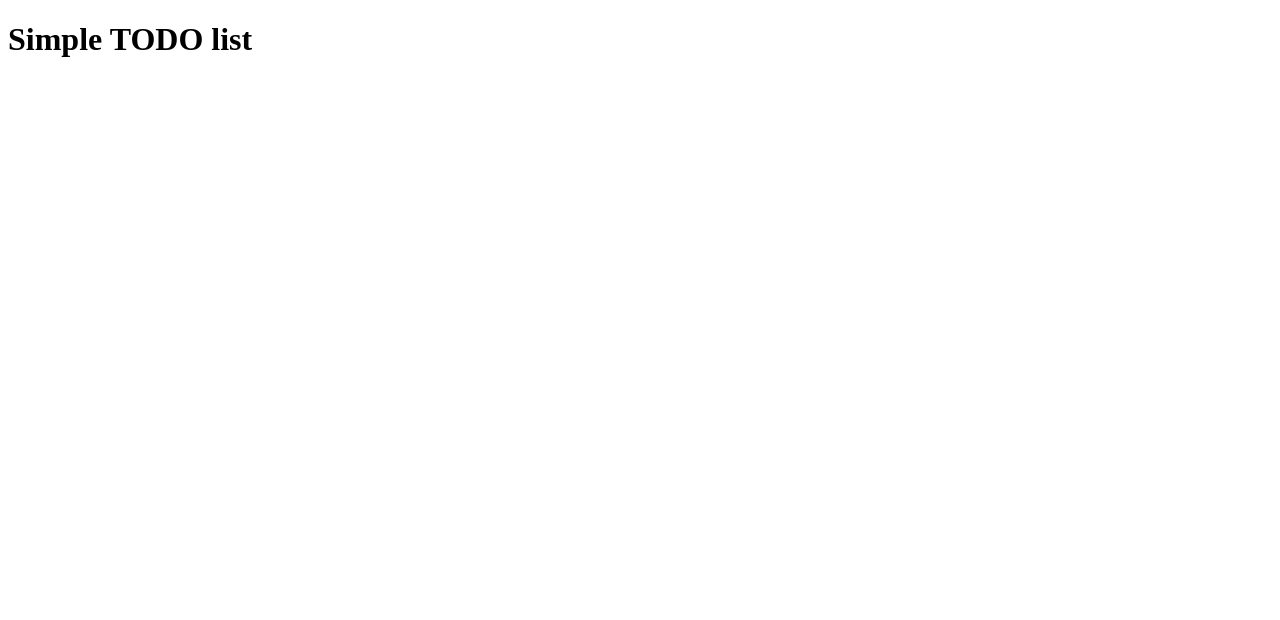
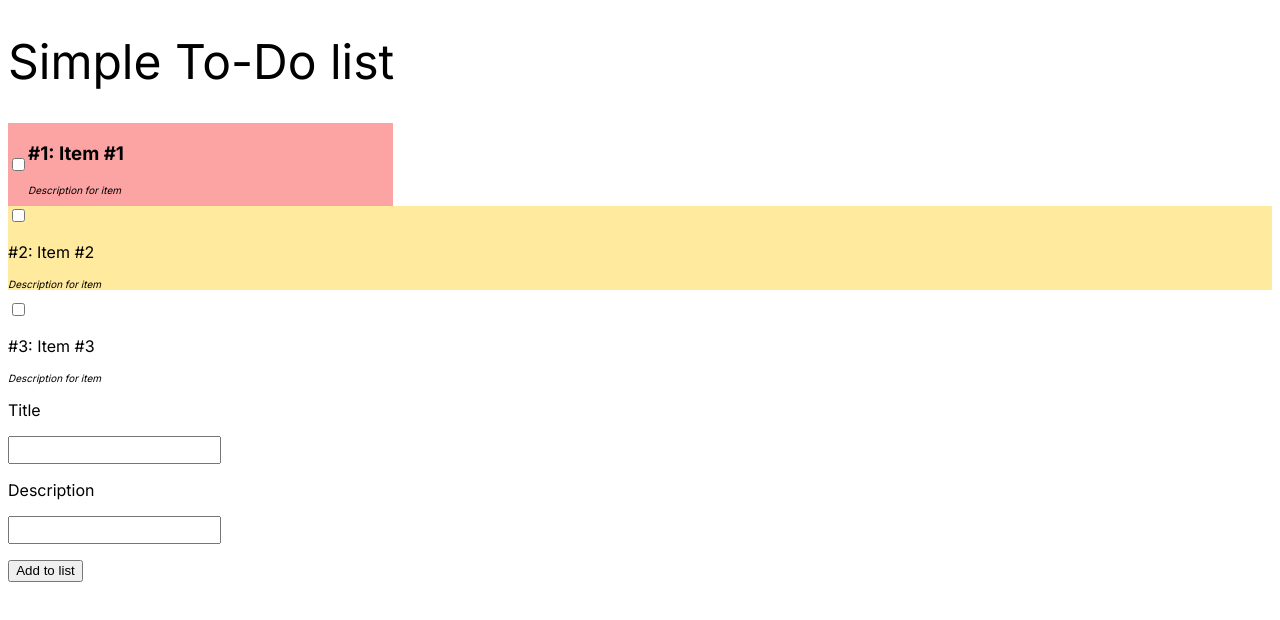
Before and after one commit to rumoravenue/rumor-react-training-a1, a plain HTML site: page index.html in a window 1280 px wide. Drawn offline with Linux system fonts and the light colour scheme.

Commit message:
Did the Basics still confused on how to do the item part

```diff
--- a/index.css
+++ b/index.css
@@ -0,0 +1,43 @@
+body {
+    font-family: "Inter", sans-serif;
+}
+
+h1{
+    font-weight: 400;
+    font-size: 48px;
+}
+
+.description{
+    font-size: 10px;
+    font-style: italic;
+}
+
+button{
+    display: block;
+    margin-top: 16px;
+    width: 75px;
+    height: 22px;
+    Padding: 3px, 8px;
+}
+
+#container1{
+    background-color: #FCA3A3;
+    display: flex;
+    align-items: center;
+    width: 385px;
+
+}
+
+#container2{
+    background-color: #FFEA9E;
+
+}
+
+[type="checkbox"] {
+    accent-color: #FCA3A3;
+}
+
+[type="text"] {
+    width: 205px;
+    height: 22px;
+}
--- a/index.html
+++ b/index.html
@@ -1,15 +1,46 @@
 <!DOCTYPE html>
 <html lang="en">
 <head>
+    <link rel="preconnect" href="https://fonts.googleapis.com">
+    <link rel="preconnect" href="https://fonts.gstatic.com" crossorigin>
+    <link href="https://fonts.googleapis.com/css2?family=Inter:wght@100..900&display=swap" rel="stylesheet">
     <meta charset="UTF-8">
     <meta name="viewport" content="width=device-width, initial-scale=1.0">
     <title>Simple TODO List</title>
     <link rel="stylesheet" href="index.css">
 </head>
 <body>
-    <h1>Simple TODO list</h1>
+    <h1>Simple To-Do list</h1>
     <div id="todo-list">
-      <!-- Your code goes here (Part 1) -->
+
+      <div id="container1">
+        <input type="checkbox">
+        <div>
+          <h3>#1: Item #1</h3>
+        <p class="description">Description for item </p>
+      </div>
+        </div>
+
+
+      <div id="container2">
+        <input class="checkboxes" type="checkbox">
+        <p id="item2">#2: Item #2</p>
+        <p class="description">Description for item </p>
+      </div>
+
+      <div id="container3">
+        <input class="checkboxes" type="checkbox">
+        <p>#3: Item #3</p>
+        <p class="description">Description for item </p>
+      </div>
+
+      <p>Title</p>
+      <input type="text">
+      <p>Description</p>
+      <input type="text">
+      <button>Add to list</button>
+
+
     </div>
     <script>
       // Your JS goes here (Part 2)
```
